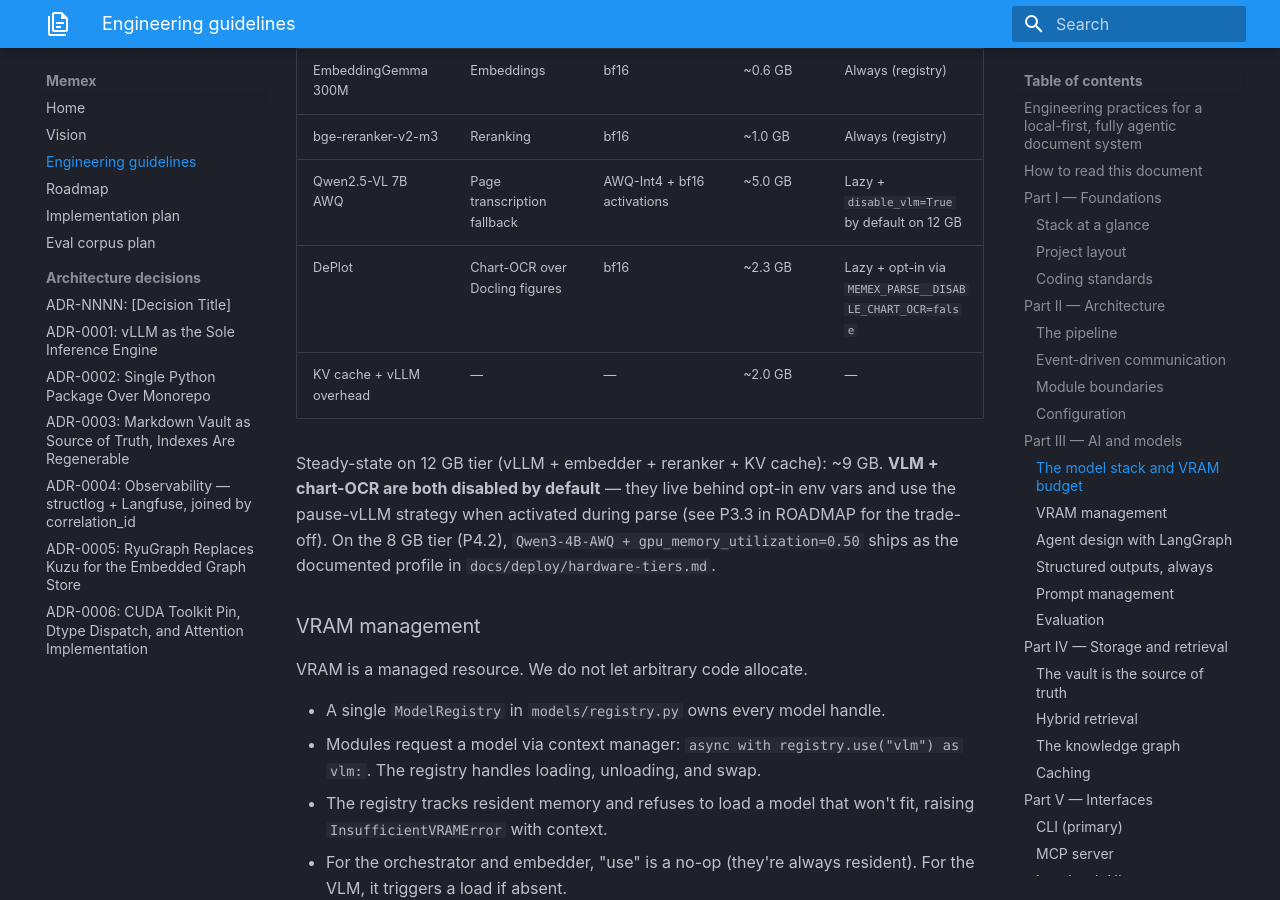
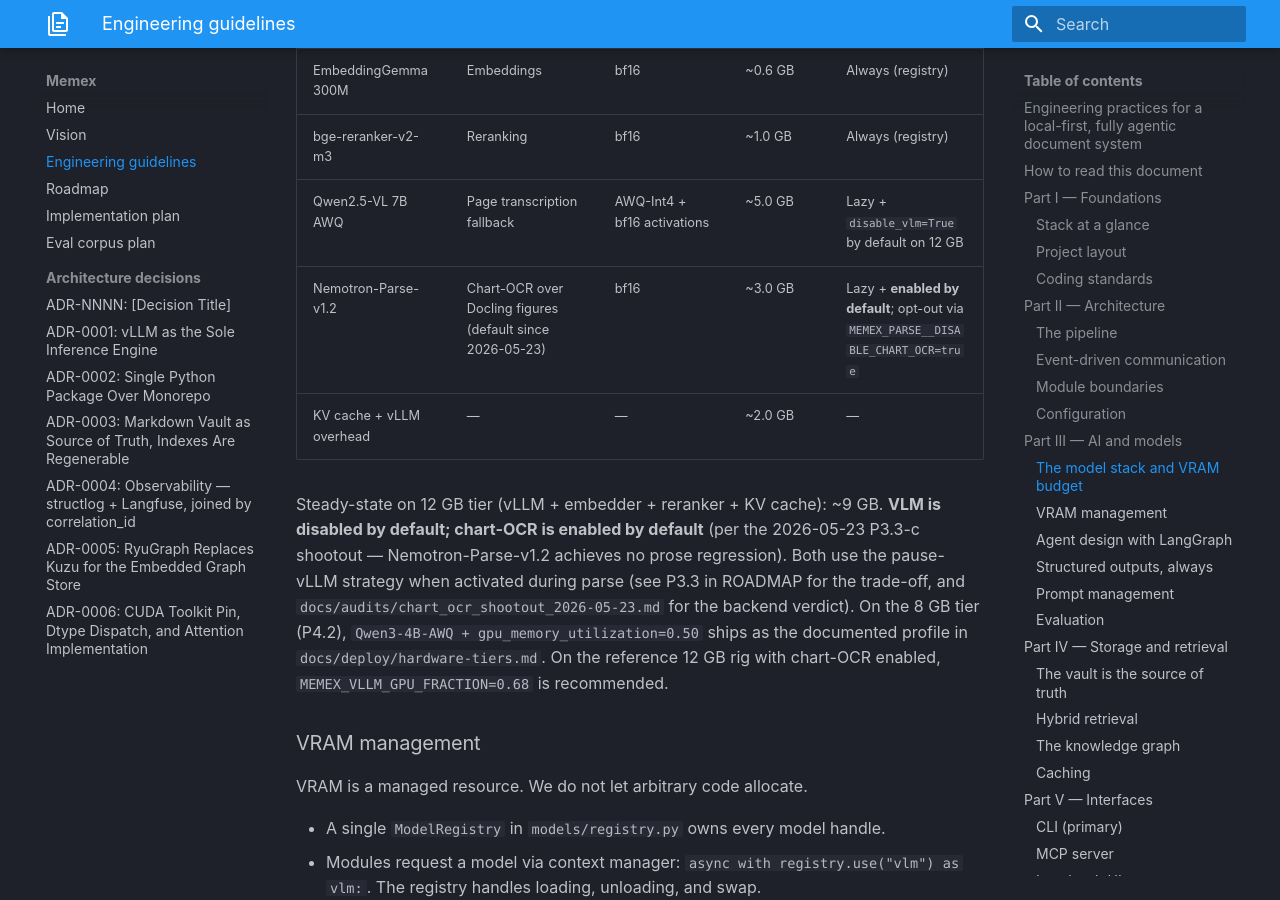
Before and after one commit to Zenetusken/memex, an MkDocs documentation site: the page built from docs/GUIDELINES.md, in a window 1280 px wide and 900 px high, scrolled down 6794 px. Built offline with MkDocs 1.6.1 and Material for MkDocs 9.7.7, drawn with Linux system fonts in a browser that asks for light colours; some of the changed text lies outside the part shown.

Commit message:
docs: GUIDELINES + ROADMAP — Nemotron-Parse as default chart-OCR
Reflects the 2026-05-23 default flip (commits 01b8c5e + 3e8c22a +
6957f78). Three doc updates:

1. GUIDELINES.md — Configuration code example:
   - `chart_ocr: str = "google/deplot"` →
     `chart_ocr: str = "nvidia/NVIDIA-Nemotron-Parse-v1.2"`

2. GUIDELINES.md — Model stack and VRAM table:
   - DePlot row replaced with Nemotron-Parse-v1.2 row
     (~3.0 GB live in BF16, "enabled by default")
   - Steady-state paragraph updated: "VLM disabled by default;
     chart-OCR is enabled by default" (was "both disabled")
   - Pointer added to docs/audits/chart_ocr_shootout audit
   - 12 GB rig operational note: MEMEX_VLLM_GPU_FRACTION=0.68
     when chart-OCR is enabled (default now)

3. ROADMAP.md:
   - "Last updated" header: 136 commits, 239 tests, mentions
     chart-OCR default flip arc
   - P3.3-c shootout section: replaces "default stays
     disable_chart_ocr=True" with the actual default-flip ship
     (commits + extras deps + VRAM bump + opt-out env var)

README has no chart-OCR mentions — no edit needed there. The
chart_ocr_shootout_2026-05-23.md audit covers the full operator
switching guide.

Co-Authored-By: Claude Opus 4.7 <noreply@anthropic.com>

```diff
--- a/docs/GUIDELINES.md
+++ b/docs/GUIDELINES.md
@@ -181,7 +181,7 @@ class ModelSettings(BaseModel):
     vlm_quantization: Literal["awq_int4", "bf16"] = "awq_int4"
     embedder: str = "google/embeddinggemma-300m"
     reranker: str = "BAAI/bge-reranker-v2-m3"
-    chart_ocr: str = "google/deplot"
+    chart_ocr: str = "nvidia/NVIDIA-Nemotron-Parse-v1.2"
     reranker_backend: Literal["cross_encoder", "qwen3"] = "cross_encoder"
 
 class HardwareSettings(BaseModel):
@@ -213,10 +213,10 @@ The reference target is an RTX 4070 (12GB VRAM) with 32GB system RAM. Every mode
 | EmbeddingGemma 300M | Embeddings | bf16 | ~0.6 GB | Always (registry) |
 | bge-reranker-v2-m3 | Reranking | bf16 | ~1.0 GB | Always (registry) |
 | Qwen2.5-VL 7B AWQ | Page transcription fallback | AWQ-Int4 + bf16 activations | ~5.0 GB | Lazy + `disable_vlm=True` by default on 12 GB |
-| DePlot | Chart-OCR over Docling figures | bf16 | ~2.3 GB | Lazy + opt-in via `MEMEX_PARSE__DISABLE_CHART_OCR=false` |
+| Nemotron-Parse-v1.2 | Chart-OCR over Docling figures (default since 2026-05-23) | bf16 | ~3.0 GB | Lazy + **enabled by default**; opt-out via `MEMEX_PARSE__DISABLE_CHART_OCR=true` |
 | KV cache + vLLM overhead | — | — | ~2.0 GB | — |
 
-Steady-state on 12 GB tier (vLLM + embedder + reranker + KV cache): ~9 GB. **VLM + chart-OCR are both disabled by default** — they live behind opt-in env vars and use the pause-vLLM strategy when activated during parse (see P3.3 in ROADMAP for the trade-off). On the 8 GB tier (P4.2), `Qwen3-4B-AWQ + gpu_memory_utilization=0.50` ships as the documented profile in `docs/deploy/hardware-tiers.md`.
+Steady-state on 12 GB tier (vLLM + embedder + reranker + KV cache): ~9 GB. **VLM is disabled by default; chart-OCR is enabled by default** (per the 2026-05-23 P3.3-c shootout — Nemotron-Parse-v1.2 achieves no prose regression). Both use the pause-vLLM strategy when activated during parse (see P3.3 in ROADMAP for the trade-off, and `docs/audits/chart_ocr_shootout_2026-05-23.md` for the backend verdict). On the 8 GB tier (P4.2), `Qwen3-4B-AWQ + gpu_memory_utilization=0.50` ships as the documented profile in `docs/deploy/hardware-tiers.md`. On the reference 12 GB rig with chart-OCR enabled, `MEMEX_VLLM_GPU_FRACTION=0.68` is recommended.
 
 ### VRAM management
 
```
Also changed, not shown: docs/ROADMAP.md (+4 -3 lines).
